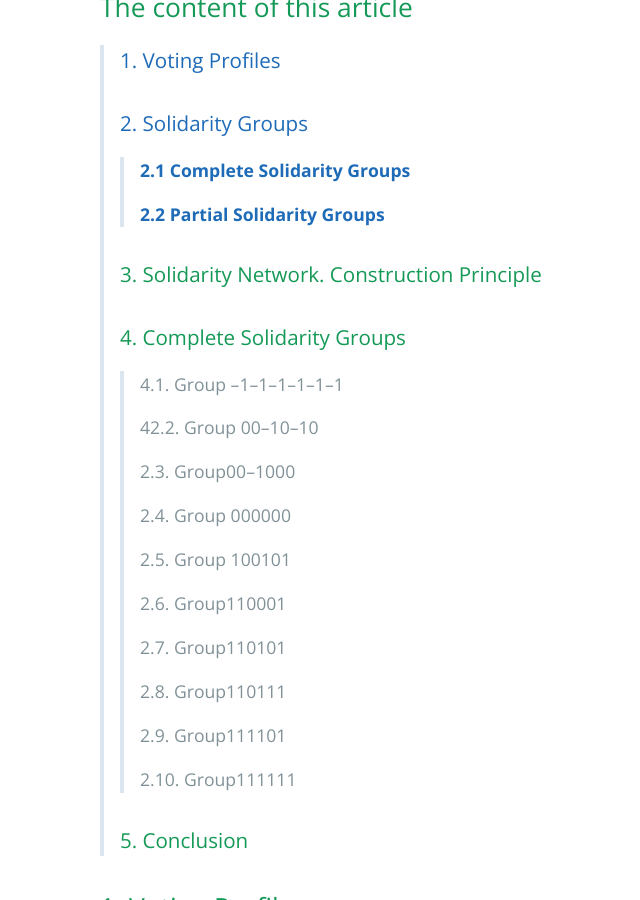
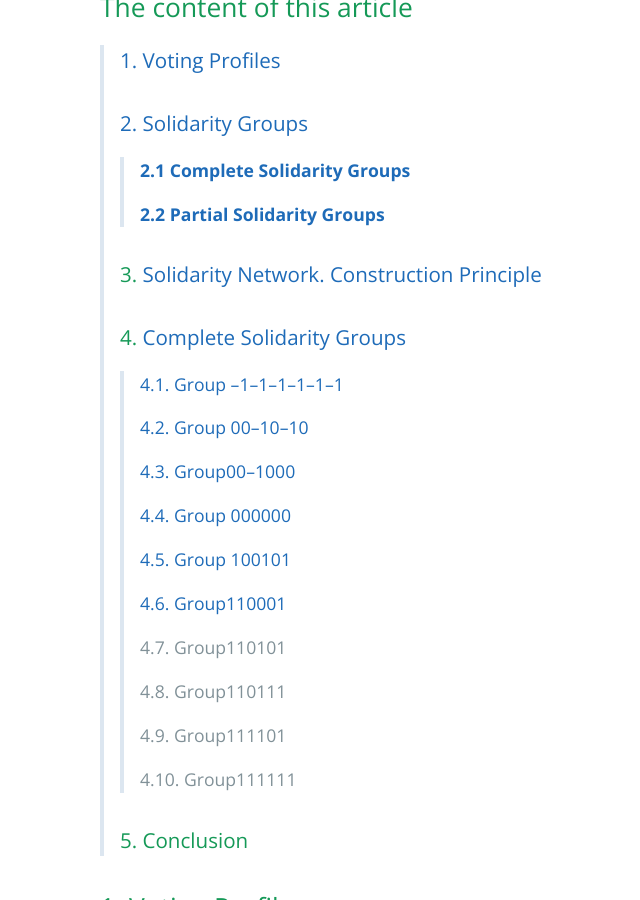
Before and after one commit to sobolsky/UN_UPC_2024, a Jekyll site: the page built from 01.md, in a window 1280 px wide and 900 px high, scrolled down 3851 px. Shown: the whole window, without its empty margins (124-764 px from the left). Built offline with Jekyll 4.4.1, drawn with Linux system fonts in a browser that asks for light colours; our own code applies the rules of GitHub Pages for plain Markdown files; some of the changed text lies outside the part shown.

Commit message:
Update 01.md

```diff
--- a/01.md
+++ b/01.md
@@ -47,33 +47,33 @@ Below in **Fig. 1** is the `Complete Solidarity Network`. This network is the ke
 > **Download** the `Solidarity Network` in GEXF format ([UN_UKRAINE - POLITICAL_CONDITIONS_full_network.gexf](res/UN_UKRAINE--POLITICAL_CONDITIONS_full_network.gexf))
 
 ## The content of this article
-> ### [1. Voting Profiles](./01#1-voting-profiles-1)
+> ### [1. Voting Profiles](#1-voting-profiles-1)
 > ### [2. Solidarity Groups](#2-solidarity-groups-1)
 >> **[2.1 Complete Solidarity Groups](#21-complete-solidarity-groups)**
 >>
 >> **[2.2 Partial Solidarity Groups](#22-partial-solidarity-groups)**
 >
-> ### 3. Solidarity Network. Construction Principle
-> ### 4. Complete Solidarity Groups
->> 4.1. Group –1–1–1–1–1–1
+> ### 3. [Solidarity Network. Construction Principle](#3-solidarity-network-construction-principle-1)
+> ### 4. [Complete Solidarity Groups](#4-complete-solidarity-groups-1)
+>> [4.1. Group –1–1–1–1–1–1](#41-group--1-1-1-1-1-1)
 >>
->> 42.2. Group 00–10–10
+>> [4.2. Group 00–10–10](#42-group-00–10–10)
 >>
->> 2.3. Group00–1000
+>> [4.3. Group00–1000](#43-group-001000)
 >>
->> 2.4. Group 000000
+>> [4.4. Group 000000](#44-group-000000)
 >>
->> 2.5. Group 100101
+>> [4.5. Group 100101](#45-group-100101)
 >>
->> 2.6. Group110001
+>> [4.6. Group110001](#46-group-110001)
 >>
->> 2.7. Group110101
+>> 4.7. Group110101
 >>
->> 2.8. Group110111
+>> 4.8. Group110111
 >>
->> 2.9. Group111101
+>> 4.9. Group111101
 >>
->> 2.10. Group111111
+>> 4.10. Group111111
 >
 > ### 5. Conclusion
 
```
Also changed, not shown: other parts of 01.md (+1 -1 lines).
